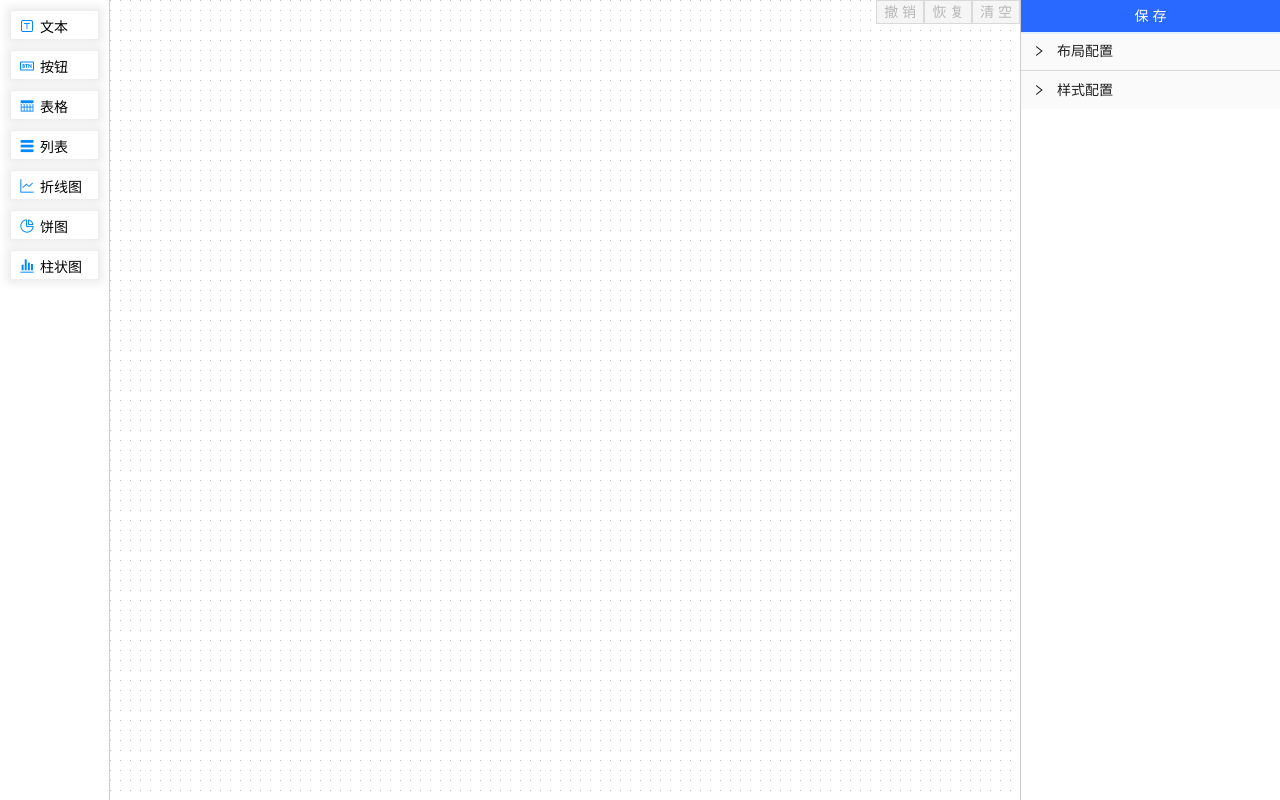
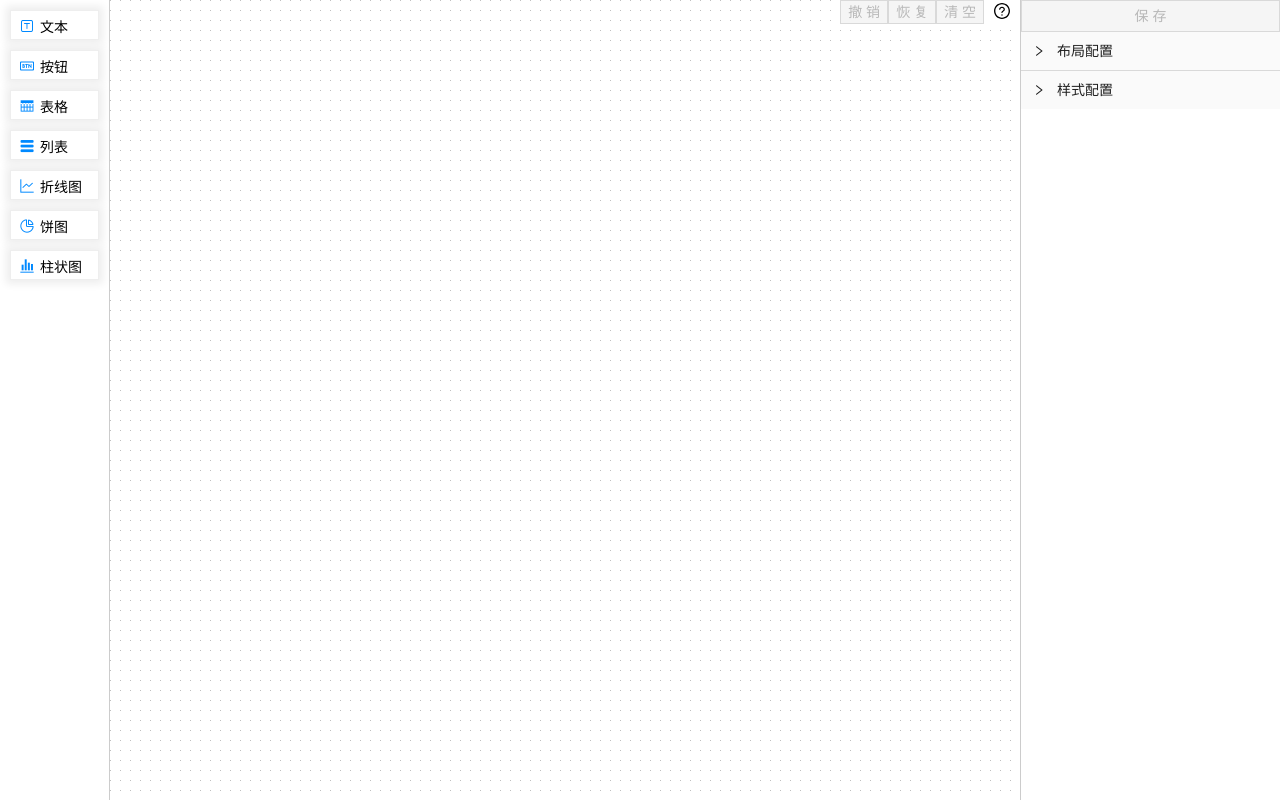
Before and after one commit to hp-future/drag-component2container, a React (Vite) app: page / in a window 1280 px wide. Built offline with nearby package versions, Linux system fonts and the light colour scheme.

Commit message:
更新dist

```diff
--- a/package.json
+++ b/package.json
@@ -9,6 +9,7 @@
     "preview": "vite preview"
   },
   "dependencies": {
+    "@ant-design/icons": "^5.0.1",
     "@ant-design/plots": "^1.2.5",
     "@reduxjs/toolkit": "^1.9.3",
     "antd": "^5.3.2",
--- a/src/packages/dragComponent2Container/components/Toolbar/index.tsx
+++ b/src/packages/dragComponent2Container/components/Toolbar/index.tsx
@@ -1,5 +1,6 @@
 import styles from './style.module.less';
-import { Button, Modal } from 'antd';
+import { Button, Modal, Popover, Descriptions } from 'antd';
+import { QuestionCircleOutlined } from '@ant-design/icons';
 import { useAppDispatch, useAppSelector } from '../../store/hooks';
 import { actions } from '../../store/slice';
 
@@ -34,6 +35,12 @@ const Toolbar = () => {
       },
     });
   }
+
+  const help = (
+    <Descriptions column={1}>
+      <Descriptions.Item label="ctrl+鼠标左键">激活移动缩放功能</Descriptions.Item>
+    </Descriptions>
+  );
 
   return (
     <div
@@ -70,6 +77,16 @@ const Toolbar = () => {
       >
         清空
       </Button>
+      {/* 用户帮助 */}
+      <Popover
+        content={help}
+        title="用户帮助"
+        placement="bottomRight"
+        trigger="click"
+        overlayInnerStyle={{ width: '300px' }}
+      >
+        <QuestionCircleOutlined title="用户帮助" style={{ margin: '0 10px', cursor: 'help' }} />
+      </Popover>
     </div>
   );
 };
--- a/src/packages/dragComponent2Container/components/handle/hook/useMove.ts
+++ b/src/packages/dragComponent2Container/components/handle/hook/useMove.ts
@@ -1,4 +1,5 @@
 import { RefObject, useEffect, useRef } from 'react';
+import useDropAreaResize from '../../../hooks/useDropAreaResize';
 import { useAppSelector, useAppDispatch } from '../../../store/hooks';
 import { actions } from '../../../store/slice';
 import { StateType } from '../../../store/state/types';
@@ -21,6 +22,9 @@ const useMove = (ref: RefObject<HTMLDivElement>) => {
   const startPosi = useRef({ translateX: 0, translateY: 0 });
   const mouseStartPosi = useRef({ x: 0, y: 0 });
   const posi = useRef({ x: 0, y: 0 });
+
+  // 释放区域的大小
+  const dropContainerInfo = useDropAreaResize();
 
   // 初始化绑定事件
   useEffect(() => {
@@ -83,12 +87,27 @@ const useMove = (ref: RefObject<HTMLDivElement>) => {
       return;
     }
 
+    const { currentComponentId, components } = dragComponentData.current;
+    const currentComponent = components.find((item) => item.id === currentComponentId)!;
+
     // 新的边界坐标
-    const newTranslateX = startPosi.current.translateX + e.clientX - mouseStartPosi.current.x;
-    const newTranslateY = startPosi.current.translateY + e.clientY - mouseStartPosi.current.y;
+    let newTranslateX = startPosi.current.translateX + e.clientX - mouseStartPosi.current.x;
+    let newTranslateY = startPosi.current.translateY + e.clientY - mouseStartPosi.current.y;
+
+    // 边界碰撞
+    // 碰撞左边界
+    newTranslateX = newTranslateX <= 0 ? 0 : newTranslateX;
+    // 碰撞上边界
+    newTranslateY = newTranslateY <= 0 ? 0 : newTranslateY;
+    // 碰撞右边界
+    const { width } = currentComponent.layout;
+    newTranslateX =
+      width + newTranslateX >= dropContainerInfo.current.width
+        ? dropContainerInfo.current.width - width
+        : newTranslateX;
+
     const newTranslate = { x: newTranslateX, y: newTranslateY };
 
-    const { currentComponentId, components } = dragComponentData.current;
     // 更新十字标线坐标
     dispatch(actions.updateReticuleInfo(newTranslate));
     // 更新组件布局
--- a/src/packages/dragComponent2Container/components/viewProps/index.tsx
+++ b/src/packages/dragComponent2Container/components/viewProps/index.tsx
@@ -21,7 +21,7 @@ const ViewProps = () => {
 
   return (
     <div className={styles['props-view']}>
-      <Button block type="primary" style={{ borderRadius: 0, backgroundColor: '#2969ff' }}>
+      <Button block type="primary" style={{ borderRadius: 0 }} disabled={components.length === 0}>
         保存
       </Button>
       <div className={styles.content}>
--- a/src/packages/dragComponent2Container/hooks/useDropAreaResize.ts
+++ b/src/packages/dragComponent2Container/hooks/useDropAreaResize.ts
@@ -1,22 +1,23 @@
-import { useEffect, useRef, RefObject } from 'react';
+import { useEffect, useRef } from 'react';
 
 /**
  * 拖拽释放区域 四条边界距离屏幕左侧的距离
  */
-const useDropAreaResize = (mainRef: RefObject<HTMLElement>) => {
-  const dropAreaBoundary = useRef({ left: 0, top: 0, right: 0, bottom: 0 });
+const useDropAreaResize = () => {
+  const dropAreaBoundary = useRef({ left: 0, top: 0, right: 0, bottom: 0, width: 0, height: 0 });
 
   useEffect(() => {
-    if (!mainRef.current) {
+    const dropContainer = document.getElementById('dropContainer');
+    if (!dropContainer) {
       return;
     }
     const resizeObserver = new ResizeObserver((entries: ResizeObserverEntry[], observer: ResizeObserver) => {
       const target = entries[0].target;
 
       const { left, top, width, height } = target!.getBoundingClientRect();
-      dropAreaBoundary.current = { left, top, right: left + width, bottom: top + height };
+      dropAreaBoundary.current = { left, top, right: left + width, bottom: top + height, width, height };
     });
-    resizeObserver.observe(mainRef.current);
+    resizeObserver.observe(dropContainer);
 
     return () => {
       resizeObserver.disconnect();
--- a/src/packages/dragComponent2Container/index.tsx
+++ b/src/packages/dragComponent2Container/index.tsx
@@ -44,7 +44,7 @@ const DragComponent2Container = () => {
       {/* 侧边栏 */}
       <aside ref={asideRef}>{draggableComponentList}</aside>
       {/* 展示区域 */}
-      <main ref={mainRef} data-drop-container onMouseDown={mainMouseDown} onContextMenu={contextMenu}>
+      <main ref={mainRef} id="dropContainer" data-drop-container onMouseDown={mainMouseDown} onContextMenu={contextMenu}>
         <ComponentContainer />
         <Reticule />
         {/* 工具栏 */}
```
Also changed, not shown: src/packages/dragComponent2Container/components/handle/hook/useResize.ts (line endings or trailing spaces), 4 other files (tests, documents, lock files or other folders).
